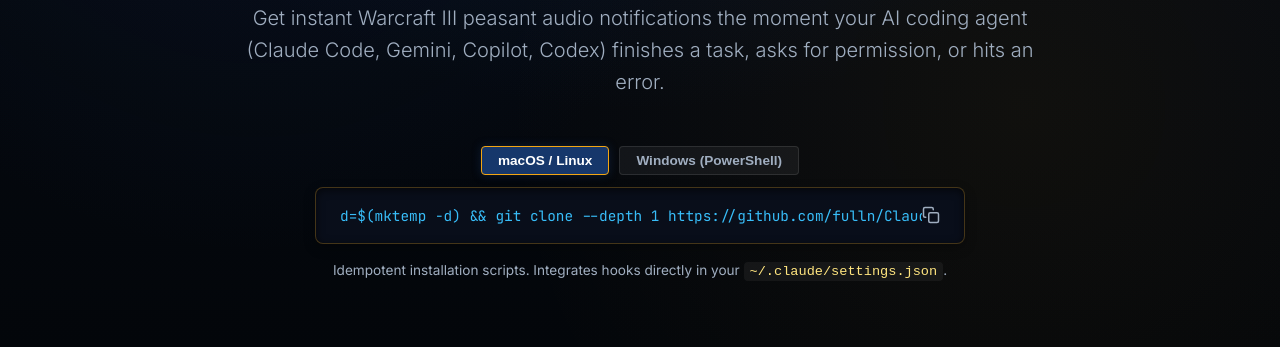
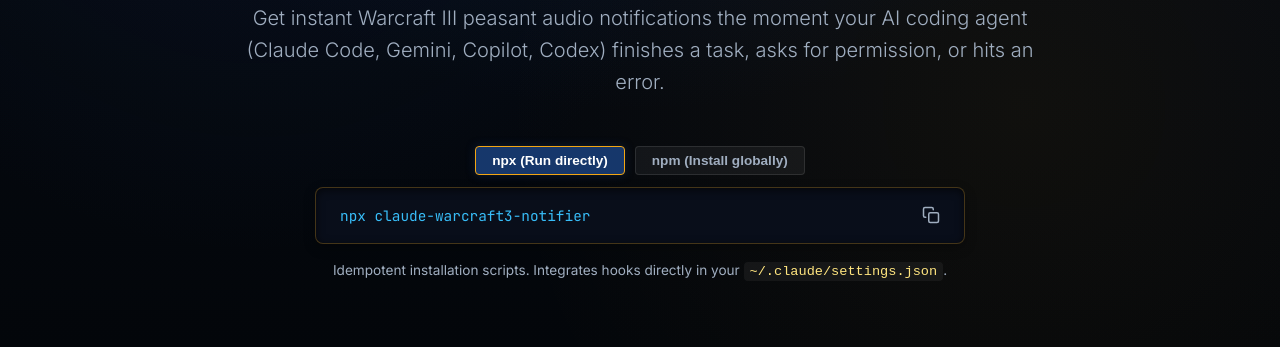
Before and after one commit to fulln/Claude-Warcraft3-Notifier, a website: page index.html in a window 1280 px wide. Shown: the part 453-800 px from the top of the page. Drawn offline with Linux system fonts and the light colour scheme.

Commit message:
feat: replace git clone installer with npx/npm command templates

```diff
--- a/index.html
+++ b/index.html
@@ -974,12 +974,12 @@
 
       <div class="install-section">
         <div class="tab-container">
-          <button class="tab-btn active" onclick="switchInstallTab('unix')">macOS / Linux</button>
-          <button class="tab-btn" onclick="switchInstallTab('win')">Windows (PowerShell)</button>
+          <button class="tab-btn active" onclick="switchInstallTab('npx')">npx (Run directly)</button>
+          <button class="tab-btn" onclick="switchInstallTab('npm')">npm (Install globally)</button>
         </div>
 
         <div class="install-block" id="installBlock" onclick="copyInstallCmd()">
-          <code id="installCommand">d=$(mktemp -d) && git clone --depth 1 https://github.com/fulln/Claude-Warcraft3-Notifier "$d" && node "$d/scripts/install.mjs"; rm -rf "$d"</code>
+          <code id="installCommand">npx claude-warcraft3-notifier</code>
           <button class="copy-btn" aria-label="Copy to clipboard">
             <svg width="18" height="18" viewBox="0 0 24 24" fill="none" stroke="currentColor" stroke-width="2" stroke-linecap="round" stroke-linejoin="round"><rect x="9" y="9" width="13" height="13" rx="2" ry="2"></rect><path d="M5 15H4a2 2 0 0 1-2-2V4a2 2 0 0 1 2-2h9a2 2 0 0 1 2 2v1"></path></svg>
           </button>
@@ -1279,8 +1279,8 @@
 
     // Install command copies
     const commands = {
-      unix: `d=$(mktemp -d) && git clone --depth 1 https://github.com/fulln/Claude-Warcraft3-Notifier "$d" && node "$d/scripts/install.mjs"; rm -rf "$d"`,
-      win: `$d="$env:TEMP\\Claude-Warcraft3-Notifier-$(Get-Random)"; git clone --depth 1 https://github.com/fulln/Claude-Warcraft3-Notifier $d; node "$d\\scripts\\install.mjs"; Remove-Item -Recurse -Force $d`
+      npx: `npx claude-warcraft3-notifier`,
+      npm: `npm install -g claude-warcraft3-notifier && claude-warcraft3-notifier`
     };
 
     function switchInstallTab(platform) {
```
